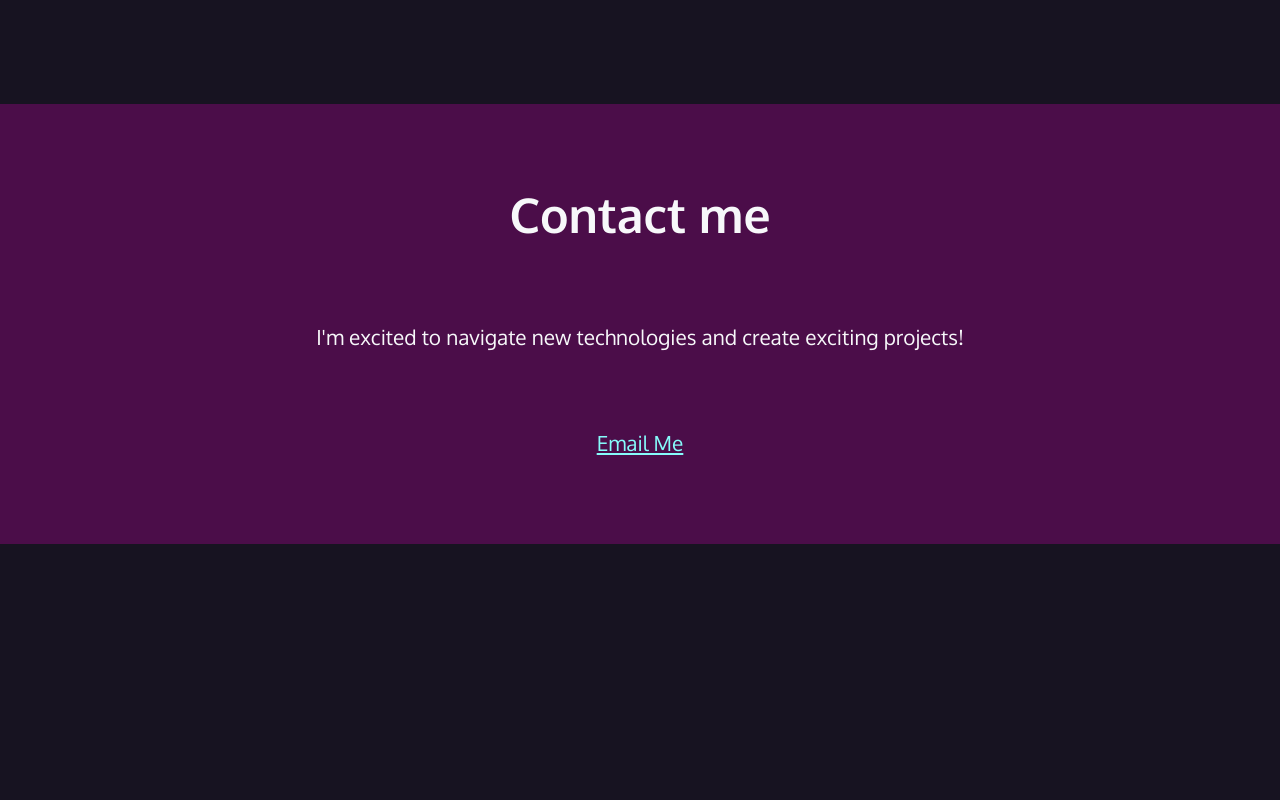
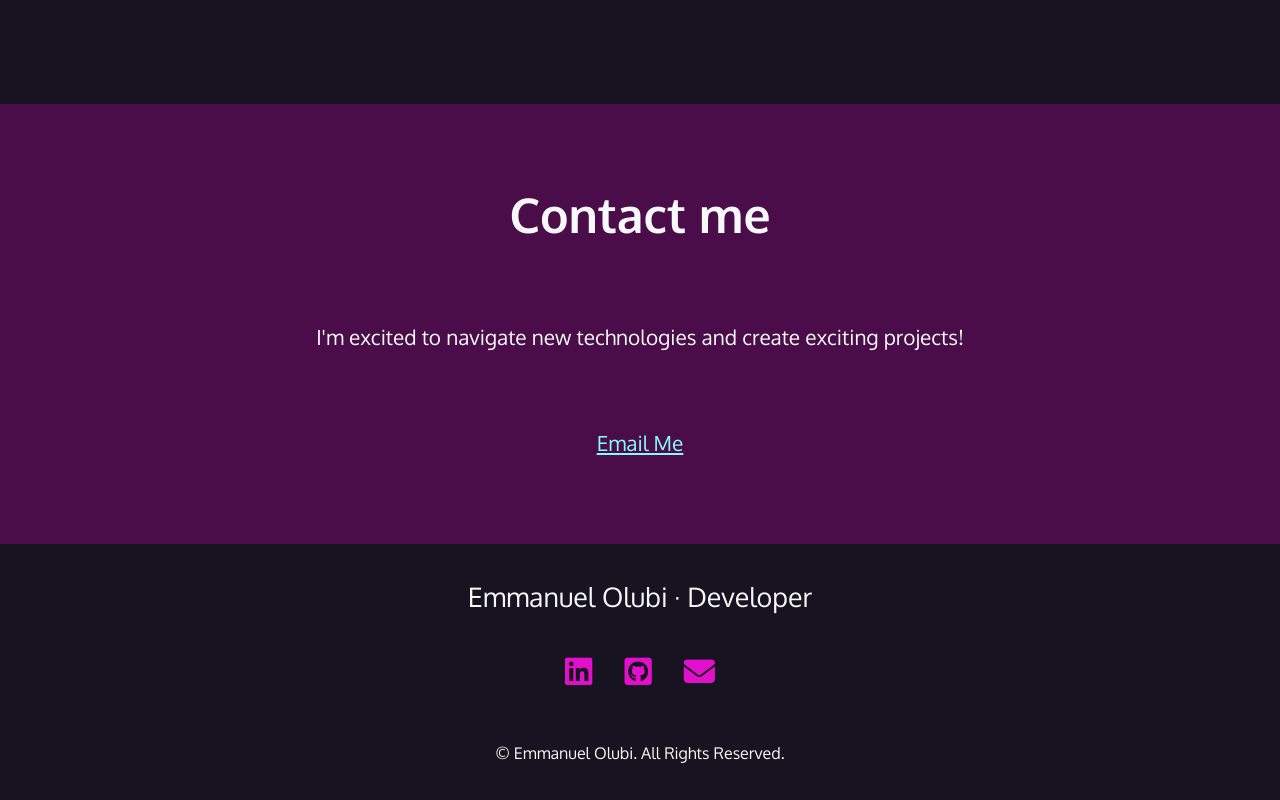
Before and after one commit to eolubi/xander-html-css-exercise, a plain HTML site: page index.html in a window 1280 px wide. Shown: the part 397-1197 px from the top of the page. Before the commit the page ends 941 px from the top, so only its background shows below. Drawn offline with Linux system fonts and the light colour scheme; a web font is replaced by a local one.

Commit message:
Added the footer

```diff
--- a/index.html
+++ b/index.html
@@ -53,5 +53,35 @@
         <p>I'm excited to navigate new technologies and create exciting projects!</p>
         <p><a href="mailto: Emmanuel.olubi@xandertalent.com">Email Me</a></p>
     </section>
+    <footer>
+        <p>Emmanuel Olubi · Developer</p>
+        <nav>
+          <ul>
+            <li>
+              <a href="#">
+                <span class="sr-only">LinkedIn</span>
+                <i class="fa-brands fa-linkedin" aria-hidden="true"></i>
+              </a>
+            </li>
+            <li>
+              <a href="#">
+                <span class="sr-only">Github</span>
+                <i class="fa-brands fa-square-github" aria-hidden="true"></i>
+              </a>
+            </li>
+            <li>
+              <a href="#">
+                <span class="sr-only">Mail</span>
+                <i class="fas fa-envelope" aria-hidden="true"></i>
+              </a>
+            </li>
+          </ul>
+        </nav>
+        <p>
+          <small>
+            © Emmanuel Olubi. All Rights Reserved.
+          </small>
+        </p>
+      </footer>
   </body>
 </html>
--- a/style.css
+++ b/style.css
@@ -158,3 +158,41 @@ nav [class*="fa"]:hover{
 #Contact-me a{
     color: var(--aqua);
 }
+
+/* Footer section */
+
+
+footer {
+    padding: 0.5rem 0;
+  }
+
+  footer p,
+  footer p small {
+    text-align: center;
+  }
+
+  footer p {
+    font-size: 1.675rem;
+  }
+
+  footer p small {
+    font-size: 1rem;
+  }
+
+  footer nav ul {
+    display: flex;
+    list-style-type: none;
+    column-gap: 2rem;
+    justify-content: center;
+    flex-flow: row wrap;
+    padding: 1rem 0;
+  }
+
+  footer nav ul li a [class*="fa"] {
+    color: var(--magenta);
+    transition: all 0.4s ease;
+  }
+
+  footer nav ul li a [class*="fa"]:hover {
+    color: var(--aqua);
+  }
```
